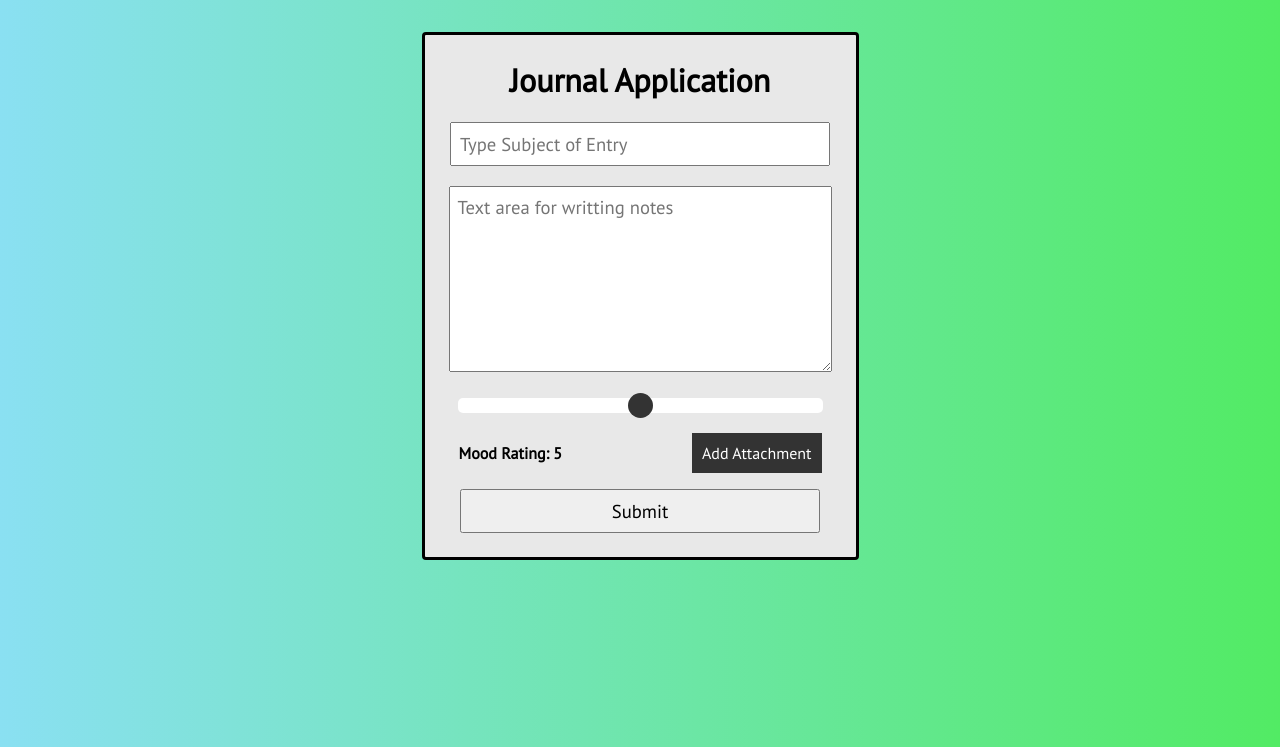
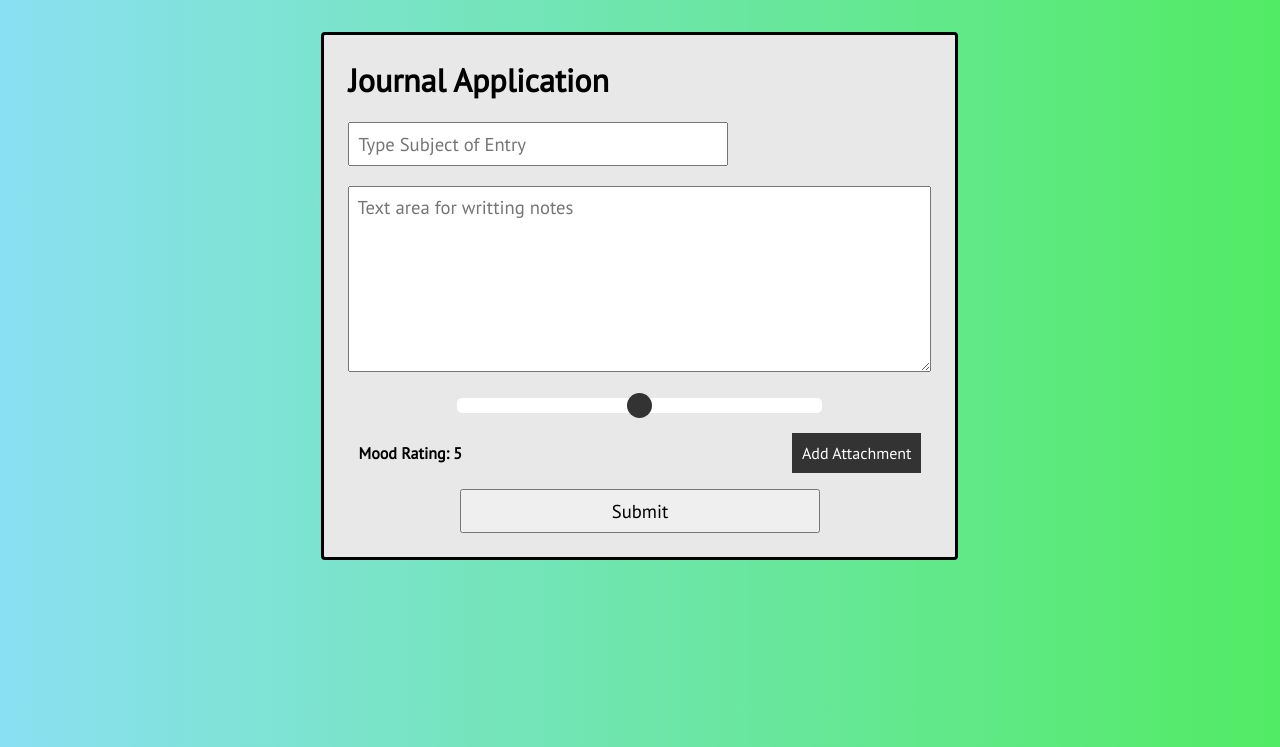
Before and after one commit to SatherWS/Micro-Cloud, a PHP site: page /journal.html in a window 1280 px wide. Shown: the part 53-800 px from the top of the page. Run offline with PHP 8.4, Linux system fonts and the light colour scheme.

Commit message:
machine transfer

```diff
--- a/journal.html
+++ b/journal.html
@@ -47,10 +47,10 @@
                 <h1>Journal Application</h1>
                 <input type="text" name="jsubject" placeholder="Type Subject of Entry" id="form-control" class="spc-n" required>
                 <br><br>
-                <textarea rows="7" cols="35" placeholder="Text area for writting notes" name="note"></textarea>
+                <textarea rows="7" cols="55" placeholder="Text area for writting notes" name="note"></textarea>
                 <br><br>
+		<div class="sec-2">
                     <input type="range" min="0" max="10" value="5" class="slider" id="myRange" name="rating" required>
-
                     <div class="j-box">
                         <b><p>Mood Rating: <span id="demo"></span></p></b>
                         <div style="text-align: left;">
@@ -59,6 +59,7 @@
                     </div>
    	 	    <input name="add-journal" class="spc-n" id="form-control" type="submit">
                     <br>
+		</div>
             </div>
             <div></div>
         </div>
--- a/static/style.css
+++ b/static/style.css
@@ -65,6 +65,9 @@ textarea {
 /*-------------------------------------------------------*
 * JOURNAL SECTION                                        |
 *-------------------------------------------------------*/
+.sec-2 {
+    text-align:center;
+}
 
 .slider {
     -webkit-appearance: none;
@@ -320,7 +323,6 @@ ul {
 }
 
 .todo-panel {
-    text-align: center;
     background: #e8e8e8;
     border-radius: .25rem;
     border: solid #000 3px;
```
Lines whose indentation alone changed are shown as unchanged.
